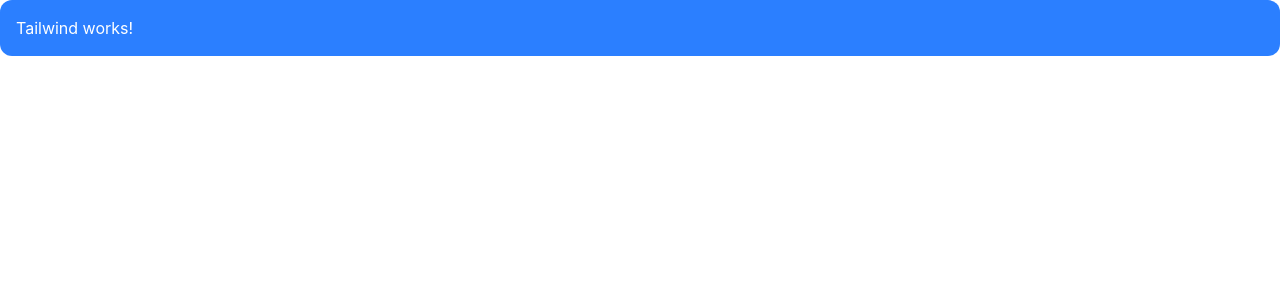
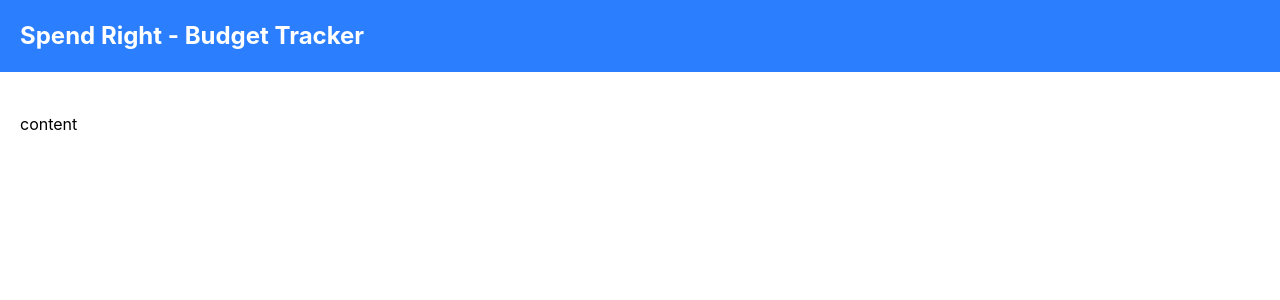
Before and after one commit to nampham2101/angular-SpendRightBudgetTracker, an Angular app: page / in a window 1280 px wide. Shown: the top 300 px of the page. Built offline with nearby package versions, Linux system fonts and the light colour scheme.

Commit message:
Add header and content block

```diff
--- a/src/app/app.html
+++ b/src/app/app.html
@@ -1,5 +1,7 @@
-<div class="bg-blue-500 text-white p-4 rounded-xl">
-
-  Tailwind works!
-
+<div class="flex flex-col h-screen gap-5">
+  <header class="bg-blue-500 p-5">
+    <h1 class="text-white text-2xl font-bold text-heading">{{title()}}</h1>
+  </header>
+  <div id="content"
+       class="grow p-5">content</div>
 </div>
--- a/src/app/app.ts
+++ b/src/app/app.ts
@@ -7,5 +7,5 @@
   styleUrl: './app.css'
 })
 export class App {
-  protected readonly title = signal('SpendRightBudgetTracker');
+  protected readonly title = signal('Spend Right - Budget Tracker');
 }
```
